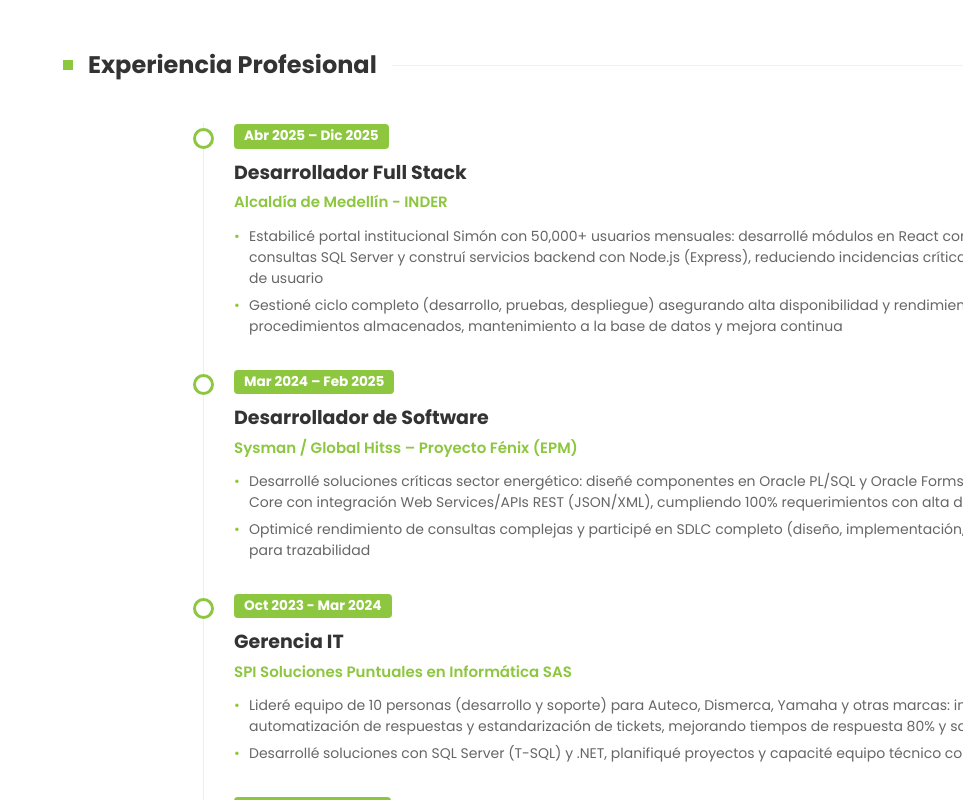
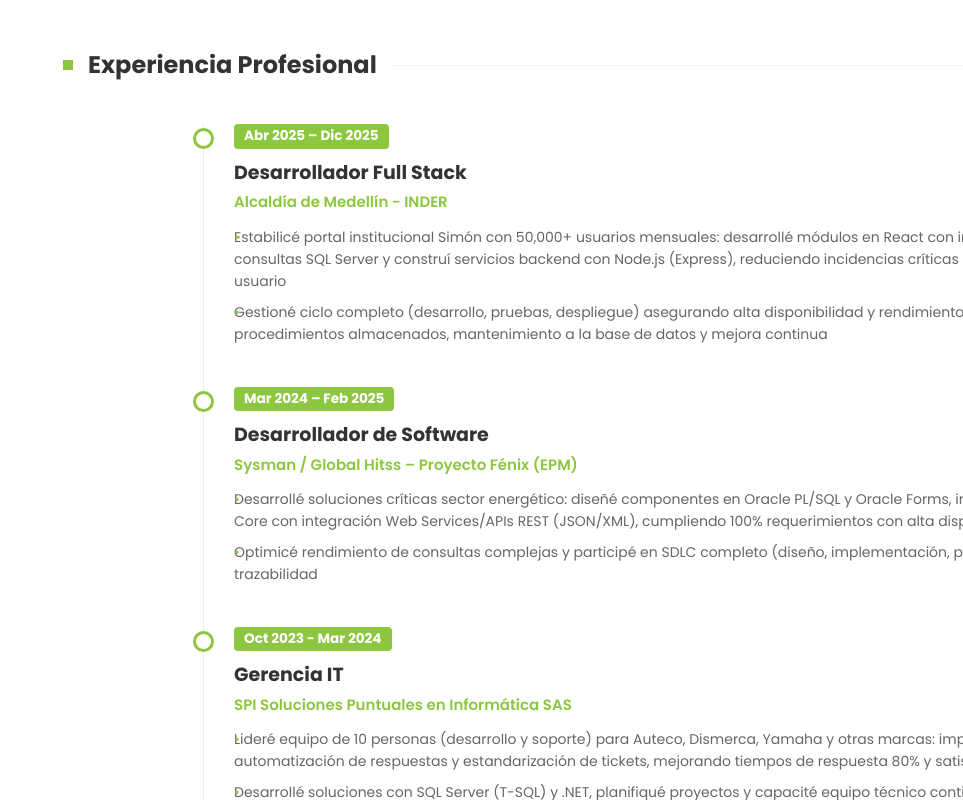
Before and after one commit to edwingiraldosoto/cv-edwin, a React (Vite) app: page / in a window 1280 px wide. Shown: the part 1340-2140 px from the top of the page, without its empty margins (317-1280 px from the left). Built offline with nearby package versions, Linux system fonts and the light colour scheme.

Commit message:
Update styles.css

```diff
--- a/src/styles.css
+++ b/src/styles.css
@@ -106,8 +106,11 @@
 }
 
 .timeline-item {
-  margin-bottom: 2rem;
+  margin-bottom: 2.5rem;
   position: relative;
+  page-break-inside: avoid;
+  break-inside: avoid;
+  display: block;
 }
 
 /* El círculo verde en la barra */
@@ -151,14 +154,15 @@
 
 .timeline-content ul {
   list-style: none;
+  padding-left: 0;
 }
 
 .timeline-content li {
   font-size: 14px;
   color: #666;
-  margin-bottom: 6px;
-  position: relative;
-  padding-left: 15px;
+  line-height: 1.6; /* Mejora la lectura para el reclutador */
+  margin-bottom: 8px;
+  page-break-inside: avoid;
 }
 
 .timeline-content li::before {
@@ -407,4 +411,5 @@
   color: #555;               /* Un gris oscuro profesional */
   margin-top: 15px;          /* Espacio respecto a la info de contacto */
   hyphens: auto;             /* (Opcional) Ayuda a que las palabras largas se corten bien */
+
 }
```
